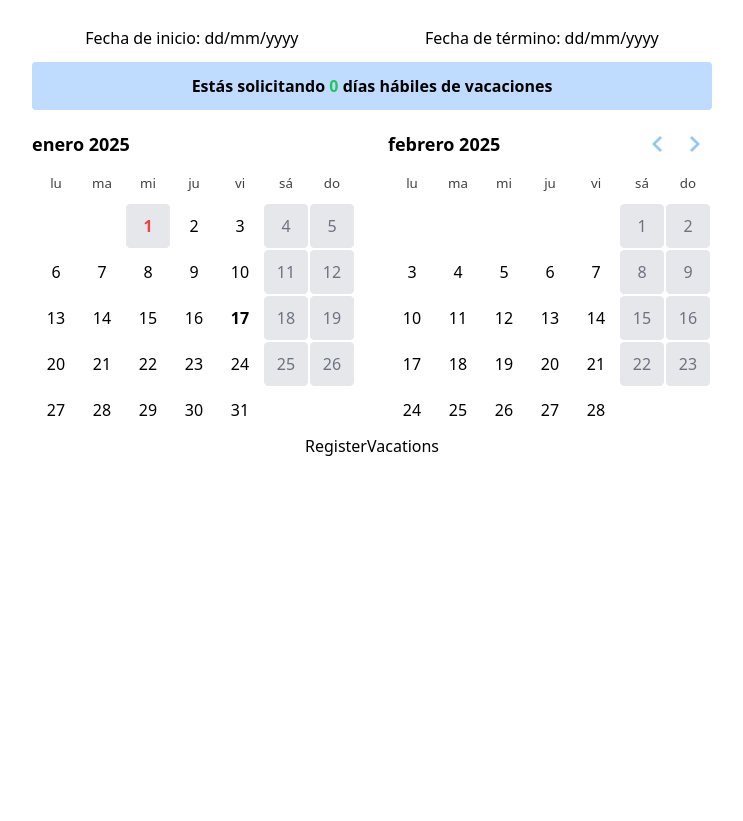
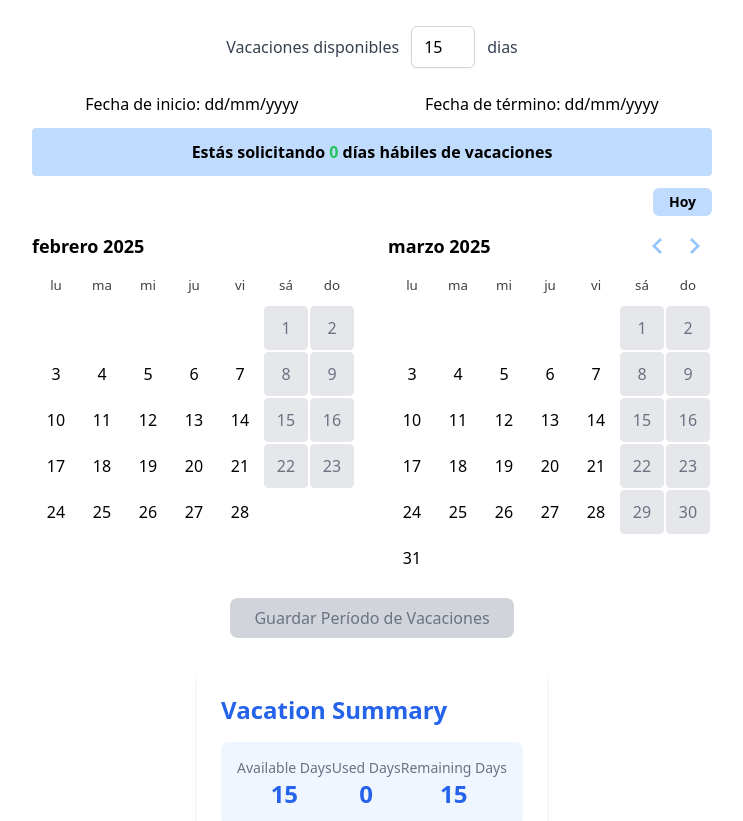
Before and after one commit to NicNeira/CalendarVacancy, a Next.js app: page / in a window 1280 px wide. Shown: the part 240-1061 px from the top of the page, without its empty margins (268-1011 px from the left). Before the commit the page ends 874 px from the top, so only its background shows below. Built offline with nearby package versions, Linux system fonts and the light colour scheme.

Commit message:
feat: implement vacation management UI with saved ranges and available days tracking

```diff
--- a/src/app/page.tsx
+++ b/src/app/page.tsx
@@ -6,7 +6,7 @@ import { Configuration } from '@/components/ui/Configuration';
 import { CountrySelect } from '@/components/ui/CountrySelect';
 import { ToogleButton } from '@/components/ui/ToogleButton';
 import { useHolidays } from '@/hooks/useHolidays';
-import { Country, DateRanges } from '@/utils/types';
+import { Country, DateRanges, VacationRange } from '@/utils/types';
 import { eachDayOfInterval, isSameDay, parseISO } from 'date-fns';
 import { useState } from 'react';
 
@@ -18,8 +18,9 @@ export default function Home() {
     });
 
     const [selectedRange, setSelectedRange] = useState<DateRanges>({});
-
     const [daysWeek, setDaysWeek] = useState([0, 6]);
+    const [availableDays, setAvailableDays] = useState(15); // Default available vacation days
+    const [savedRanges, setSavedRanges] = useState<VacationRange[]>([]);
 
     const handleCountryChange = (country: Country) => {
         setSelectedCountry(country);
@@ -41,6 +42,19 @@ export default function Home() {
         return 0;
     };
 
+    const handleSaveRange = (range: VacationRange) => {
+        setSavedRanges(prev => [...prev, range]);
+    };
+
+    const clearSavedRanges = () => {
+        setSavedRanges([]);
+    };
+
+    const calculateUsedDays = () => {
+        return savedRanges.reduce((total, range) => total + range.days, 0);
+    };
+
+    const usedDays = calculateUsedDays();
     const { holidays, loading, error } = useHolidays({ year: 2025, countryCode: selectedCountry.code });
 
     return (
@@ -68,6 +82,24 @@ export default function Home() {
                         <h1 className="text-transparent bg-clip-text bg-gradient-to-r from-blue-600 to to-blue-300 dark:from-green-300 dark:to-white p-4">Vacancy Planner</h1>
                     </div>
                 </div>
+
+                <div className="flex mb-6 items-center gap-3">
+                    <label htmlFor="availableDays" className=" text-gray-700 dark:text-gray-300 ">
+                        Vacaciones disponibles
+                    </label>
+                    <div className="flex items-center gap-3">
+                        <input
+                            id="availableDays"
+                            type="number"
+                            min="0"
+                            value={availableDays}
+                            onChange={e => setAvailableDays(Math.max(0, parseInt(e.target.value) || 0))}
+                            className="w-16 px-3 py-2 border border-gray-300 dark:border-gray-700 rounded-md shadow-sm focus:outline-none focus:ring-blue-500 focus:border-blue-500 dark:bg-gray-800 dark:text-white"
+                        />
+                        <span className=" text-gray-700 dark:text-gray-300">dias</span>
+                    </div>
+                </div>
+
                 <div className="dark:text-white">
                     <Calendar
                         holidays={holidays}
@@ -77,10 +109,13 @@ export default function Home() {
                         error={error}
                         setSelectedRange={setSelectedRange}
                         countDaysInRange={countDaysInRange}
+                        availableDays={availableDays}
+                        usedDays={usedDays}
+                        onSaveRange={handleSaveRange}
                     />
                 </div>
                 <div>
-                    <RegisterVacations />
+                    <RegisterVacations savedRanges={savedRanges} availableDays={availableDays} usedDays={usedDays} onClearVacations={clearSavedRanges} />
                 </div>
             </div>
         </>
--- a/src/components/Calendar.tsx
+++ b/src/components/Calendar.tsx
@@ -1,10 +1,15 @@
 'use client';
-import { DateRanges, Holiday } from '@/utils/types';
+
+import { DateRanges, Holiday, VacationRange } from '@/utils/types';
 import { isSameDay, parseISO } from 'date-fns';
 import { es } from 'date-fns/locale';
 import { DateRange, DayPicker } from 'react-day-picker';
 import 'react-day-picker/style.css';
 import { LoadingSpinner } from './ui/LoadingSpinner';
+
+import { useState } from 'react';
+
+import { addMonths } from 'date-fns';
 
 export function Calendar({
     holidays,
@@ -13,7 +18,10 @@ export function Calendar({
     loading,
     error,
     setSelectedRange,
-    countDaysInRange
+    countDaysInRange,
+    availableDays,
+    usedDays,
+    onSaveRange
 }: {
     holidays: Holiday[];
     selectedRange: DateRanges;
@@ -22,7 +30,15 @@ export function Calendar({
     error: string | null;
     setSelectedRange: (range: DateRanges) => void;
     countDaysInRange: () => number;
+    availableDays: number;
+    usedDays: number;
+    onSaveRange: (range: VacationRange) => void;
 }) {
+    const today = new Date();
+    const nextMonth = addMonths(today, 1);
+
+    const [month, setMonth] = useState(nextMonth);
+
     if (loading) {
         return (
             <div className="flex justify-center items-center mt-40">
@@ -40,13 +56,27 @@ export function Calendar({
     };
 
     const specialDay = holidays.map(d => new Date(d.date + ' 00:00:00'));
-    // const ranges = [
-    //     { user: 'juanito', from: new Date('2025-01-02 00:00:00'), to: new Date('2025-01-08 00:00:00'), color: 'bg-red-200' },
-    //     { user: 'pacho', from: new Date('2025-01-09 00:00:00'), to: new Date('2025-01-13 00:00:00'), color: 'bg-blue-200' },
-    //     { user: 'nico', from: new Date('2025-02-14 00:00:00'), to: new Date('2025-02-21 00:00:00'), color: 'bg-green-200' },
-    // ]
 
-    // console.log('holidays', holidays);
+    const handleSaveRange = () => {
+        if (selectedRange.from && selectedRange.to) {
+            const daysCount = countDaysInRange();
+            if (daysCount > 0 && daysCount <= availableDays - usedDays) {
+                onSaveRange({
+                    from: selectedRange.from,
+                    to: selectedRange.to,
+                    days: daysCount,
+                    status: 'Pending'
+                });
+                // Clear selection after saving
+                setSelectedRange({});
+            }
+        }
+    };
+
+    const remainingDays = availableDays - usedDays;
+    const daysSelectedCount = countDaysInRange();
+    const isOverLimit = daysSelectedCount > remainingDays;
+    const canSave = selectedRange.from && selectedRange.to && daysSelectedCount > 0 && !isOverLimit;
 
     return (
         <>
@@ -55,41 +85,53 @@ export function Calendar({
                 <span>Fecha de término: {selectedRange && selectedRange.to ? selectedRange.to?.toLocaleDateString() : 'dd/mm/yyyy'}</span>
             </div>
 
-            <div className="text-black bg-blue-200 dark:bg-green-200 text-center rounded p-3 my-3 font-semibold">
-                Estás solicitando <span className="font-bold text-green-500 dark:text-blue-500 ">{countDaysInRange()} </span>días hábiles de vacaciones
+            <div className={`text-black ${isOverLimit ? 'bg-red-200 dark:bg-red-300' : 'bg-blue-200 dark:bg-green-200'} text-center rounded p-3 my-3 font-semibold`}>
+                {isOverLimit ? (
+                    <>
+                        <p>Has excedido tu límite de vacaciones disponibles</p>
+                        <p>
+                            Días seleccionados: <span className="font-bold text-red-600">{daysSelectedCount}</span>
+                        </p>
+                        <p>
+                            Días disponibles: <span className="font-bold text-green-600">{remainingDays}</span>
+                        </p>
+                    </>
+                ) : (
+                    <>
+                        Estás solicitando <span className="font-bold text-green-500 dark:text-blue-500">{daysSelectedCount}</span> días hábiles de vacaciones
+                    </>
+                )}
+            </div>
+
+            <div className="flex justify-end mb-2">
+                <button
+                    onClick={() => setMonth(today)}
+                    className="px-4 py-1 rounded-md text-sm bg-blue-200 dark:bg-green-200 hover:bg-gray-300  dark:hover:bg-gray-600 dark:text-black transition-colors duration-200 font-bold">
+                    Hoy
+                </button>
             </div>
 
             <DayPicker
+                month={month}
+                onMonthChange={setMonth}
                 modifiers={{
                     special: specialDay
-                    // ...ranges.reduce((acc, range) => {
-                    //     acc[range.color] = (date) => date >= range.from && date <= range.to;
-                    //     return acc;
-                    // }, {})
                 }}
                 modifiersClassNames={{
                     special: 'text-red-500 font-bold'
-                    // ...ranges.reduce((acc, range) => {
-                    //     acc[range.color] = range.color;
-                    //     return acc;
-                    // }, {})
                 }}
                 modifiersStyles={{}}
                 classNames={{
                     day: 'rounded-lg hover:bg-opacity-50 border-2 border-white dark:border-[#212121] transition-colors duration-200',
-
                     selected: 'border-transparent bg-blue-200 dark:bg-green-200 dark:text-black',
                     range_end: 'bg-blue-200 dark:bg-green-200',
                     range_middle: 'bg-blue-200 dark:bg-green-200',
                     range_start: 'bg-blue-200 dark:bg-green-200',
                     disabled: '!bg-gray-200 text-gray-500',
-                    today: 'font-bold',
-                    chevron: ' fill-blue-300 dark:fill-green-200'
+                    today: 'font-bold text-emerald-500',
+                    chevron: 'fill-blue-300 dark:fill-green-200'
                 }}
                 locale={es}
-                // autoFocus
-                // weekStartsOn={1}
-                // showOutsideDays
                 disabled={daysDisabled}
                 numberOfMonths={2}
                 mode="range"
@@ -101,6 +143,17 @@ export function Calendar({
                     })
                 }
             />
+
+            <div className="mt-4 flex justify-center">
+                <button
+                    onClick={handleSaveRange}
+                    disabled={!canSave}
+                    className={`px-6 py-2 rounded-lg font-medium ${
+                        canSave ? 'bg-blue-500 hover:bg-blue-600 dark:bg-green-500 dark:hover:bg-green-600 text-white' : 'bg-gray-300 text-gray-500 cursor-not-allowed'
+                    } transition-colors duration-200`}>
+                    Guardar Período de Vacaciones
+                </button>
+            </div>
         </>
     );
 }
--- a/src/components/RegisterVacations.tsx
+++ b/src/components/RegisterVacations.tsx
@@ -1,3 +1,55 @@
-export const RegisterVacations = () => {
-    return <div>RegisterVacations</div>;
+import { RegisterVacationsProps } from '@/utils/types';
+
+export const RegisterVacations = ({ savedRanges, availableDays, usedDays, onClearVacations }: RegisterVacationsProps) => {
+    return (
+        <div className="mt-8 p-6 bg-white dark:bg-gray-800 rounded-lg shadow-md">
+            <div className="flex justify-between items-center mb-4 ">
+                <h2 className="text-2xl font-bold text-blue-600 dark:text-green-300">Vacation Summary</h2>
+                {savedRanges.length > 0 && onClearVacations && (
+                    <button
+                        onClick={onClearVacations}
+                        className="px-4 py-1 text-sm rounded-md bg-red-100 text-red-700 hover:bg-red-200 dark:bg-red-900 dark:text-red-200 dark:hover:bg-red-800 transition-colors duration-200">
+                        Limpiar Vacaciones
+                    </button>
+                )}
+            </div>
+
+            <div className="flex justify-between mb-6 p-4 bg-blue-50 dark:bg-gray-700 rounded-lg">
+                <div className="text-center">
+                    <h3 className="text-sm text-gray-500 dark:text-gray-400">Available Days</h3>
+                    <p className="text-2xl font-bold text-blue-600 dark:text-green-300">{availableDays}</p>
+                </div>
+                <div className="text-center">
+                    <h3 className="text-sm text-gray-500 dark:text-gray-400">Used Days</h3>
+                    <p className="text-2xl font-bold text-blue-600 dark:text-green-300">{usedDays}</p>
+                </div>
+                <div className="text-center">
+                    <h3 className="text-sm text-gray-500 dark:text-gray-400">Remaining Days</h3>
+                    <p className="text-2xl font-bold text-blue-600 dark:text-green-300">{availableDays - usedDays}</p>
+                </div>
+            </div>
+
+            <h3 className="text-xl font-semibold mb-3 text-gray-700 dark:text-gray-300">Saved Vacation Periods</h3>
+
+            {savedRanges.length === 0 ? (
+                <div className="text-center p-6 bg-gray-50 dark:bg-gray-700 rounded-lg">
+                    <p className="text-gray-500 dark:text-gray-400">No vacation periods saved yet</p>
+                </div>
+            ) : (
+                <div className="space-y-3">
+                    {savedRanges.map((range, index) => (
+                        <div key={index} className="p-4 border border-gray-200 dark:border-gray-600 rounded-lg flex justify-between items-center">
+                            <div>
+                                <p className="font-medium">
+                                    {range.from.toLocaleDateString()} - {range.to.toLocaleDateString()}
+                                </p>
+                                <p className="text-sm text-gray-500 dark:text-gray-400">{range.days} working days</p>
+                            </div>
+                            <span className="px-3 py-1 text-sm rounded-full bg-green-100 text-green-800 dark:bg-green-900 dark:text-green-200">{range.status || 'Pending'}</span>
+                        </div>
+                    ))}
+                </div>
+            )}
+        </div>
+    );
 };
```
Also changed, not shown: src/utils/types.tsx (+14 -0 lines).
